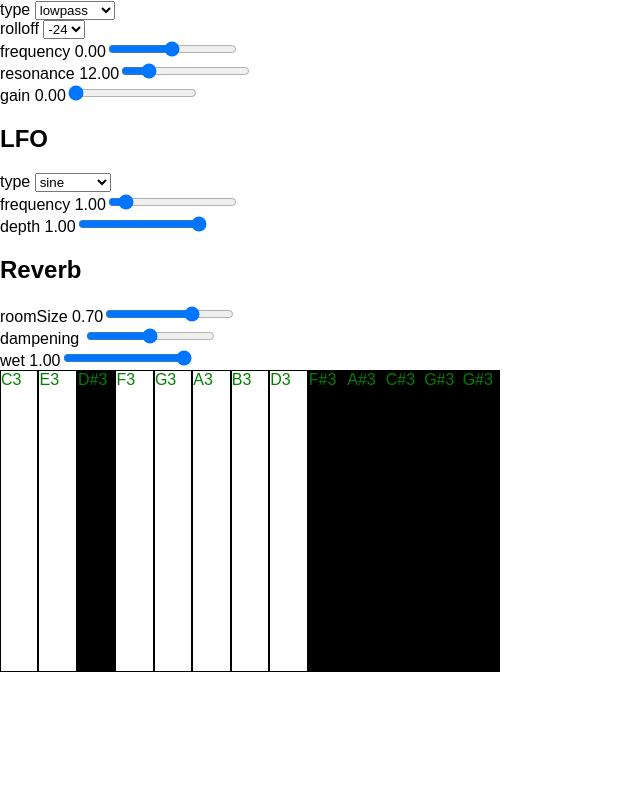
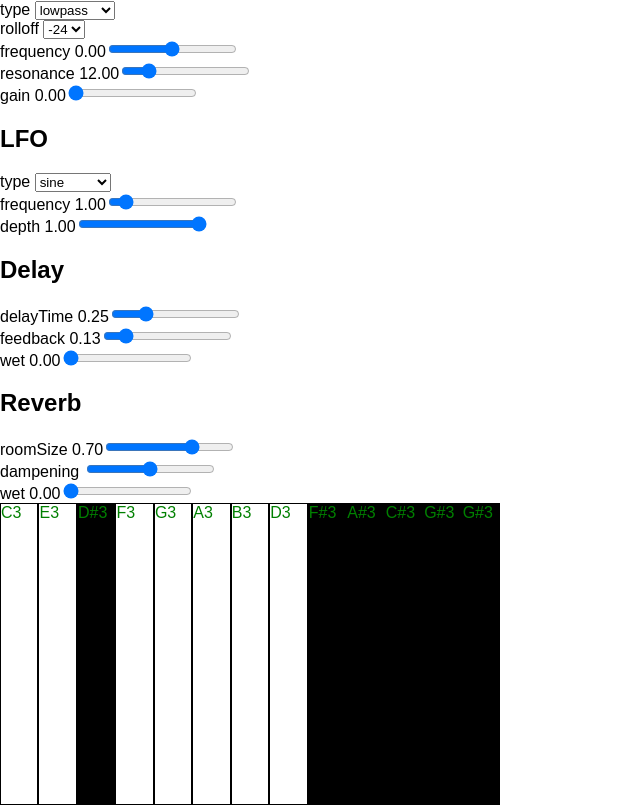
Before and after one commit to Fabiantjoeaon/sound-shapes, a React (Create React App) app: page / in a window 1280 px wide. Shown: the part 768-1573 px from the top of the page, without its empty margins (0-640 px from the left). Before the commit the page ends 1440 px from the top, so only its background shows below. Built offline with nearby package versions, Linux system fonts and the light colour scheme.

Commit message:
Frequency delay

```diff
--- a/src/components/Synthesizer.js
+++ b/src/components/Synthesizer.js
@@ -9,6 +9,7 @@ import FilterEnvelope from './modules/FilterEnvelope';
 import Filter from './modules/Filter';
 import LowFrequencyOscillator from './modules/LowFrequencyOscillator';
 import Reverb from './modules/Reverb';
+import Delay from './modules/Delay';
 import { updateParameter } from '../actions';
 
 const Synthesizer = ({ synth, updateParameter }) => {
@@ -38,6 +39,7 @@ const Synthesizer = ({ synth, updateParameter }) => {
                 lowFrequencyOscillator={synth.lowFrequencyOscillator}
                 updateParameter={updateParameter}
             />
+            <Delay delay={synth.delay} updateParameter={updateParameter} />
             <Reverb reverb={synth.reverb} updateParameter={updateParameter} />
             <Keyboard synth={synth} />
         </div>
--- /dev/null
+++ b/src/components/modules/Delay.js
@@ -0,0 +1,37 @@
+import React from 'react';
+import { KnobParameter, SwitchParameter } from '../Parameters';
+
+const Delay = ({ delay, updateParameter }) => (
+    <div>
+        <h2>Delay</h2>
+        <KnobParameter
+            param="delayTime"
+            updateParameter={updateParameter}
+            value={delay.delayTime.value}
+            module="delay"
+            step={0.01}
+            min={0.01}
+            max={1}
+        />
+        <KnobParameter
+            param="feedback"
+            updateParameter={updateParameter}
+            value={delay.feedback.value}
+            module="delay"
+            step={0.01}
+            min={0}
+            max={1}
+        />
+        <KnobParameter
+            param="wet"
+            updateParameter={updateParameter}
+            value={delay.wet.value}
+            module="delay"
+            step={0.01}
+            min={0.01}
+            max={1}
+        />
+    </div>
+);
+
+export default Delay;
--- a/src/components/modules/LowFrequencyOscillator.js
+++ b/src/components/modules/LowFrequencyOscillator.js
@@ -5,7 +5,6 @@ const LowFrequencyOscillator = ({
     lowFrequencyOscillator,
     updateParameter
 }) => {
-    console.log(lowFrequencyOscillator);
     return (
         <div>
             <h2>LFO</h2>
--- a/src/synth/index.js
+++ b/src/synth/index.js
@@ -7,24 +7,39 @@ import {
     FrequencyEnvelope,
     Master,
     AutoFilter,
-    Oscillator
+    Oscillator,
+    FeedbackDelay
 } from 'tone';
 
 const initSynth = () => {
     const oscillatorA = new OmniOscillator({ volume: 24 }).start();
     const oscillatorB = new OmniOscillator({ volume: 24 }).start();
     const ampEnvelope = new AmplitudeEnvelope();
-    const reverb = new Freeverb();
+    const reverb = new Freeverb({ wet: 0 });
     const filter = new Filter({ Q: 12 });
     const filterEnvelope = new FrequencyEnvelope();
     const lowFrequencyOscillator = new AutoFilter().toMaster().start();
+    const delay = new FeedbackDelay({ wet: 0 });
 
     filterEnvelope.connect(filter.frequency);
-    oscillatorA.chain(ampEnvelope, lowFrequencyOscillator, filter, reverb);
-    oscillatorB.chain(ampEnvelope, lowFrequencyOscillator, filter, reverb);
+    oscillatorA.chain(
+        ampEnvelope,
+        lowFrequencyOscillator,
+        filter,
+        delay,
+        reverb
+    );
+    oscillatorB.chain(
+        ampEnvelope,
+        lowFrequencyOscillator,
+        filter,
+        delay,
+        reverb
+    );
 
     ampEnvelope.toMaster();
     filter.toMaster();
+    delay.toMaster();
     reverb.toMaster();
 
     const masterCompressor = new Compressor({
@@ -44,6 +59,7 @@ const initSynth = () => {
         filterEnvelope,
         filter,
         lowFrequencyOscillator,
+        delay,
         reverb,
         master: Master
     };
```
